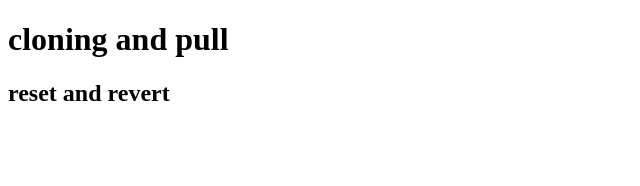
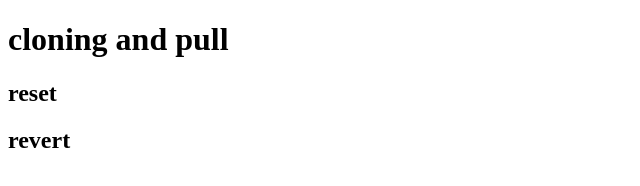
Before and after one commit to bharathan2003/3_assignment_git, a plain HTML site: page index.html in a window 1280 px wide. Shown: the whole page, without its empty margins (0-640 px from the left). Drawn offline with Linux system fonts and the light colour scheme.

Commit message:
Update index.html

```diff
--- a/index.html
+++ b/index.html
@@ -7,6 +7,7 @@
 </head>
 <body>
     <h1>cloning and pull</h1>
-    <h2>reset and revert</h2>
+    <h2>reset</h2>
+    <h2>revert</h2>
 </body>
 </html>
```
